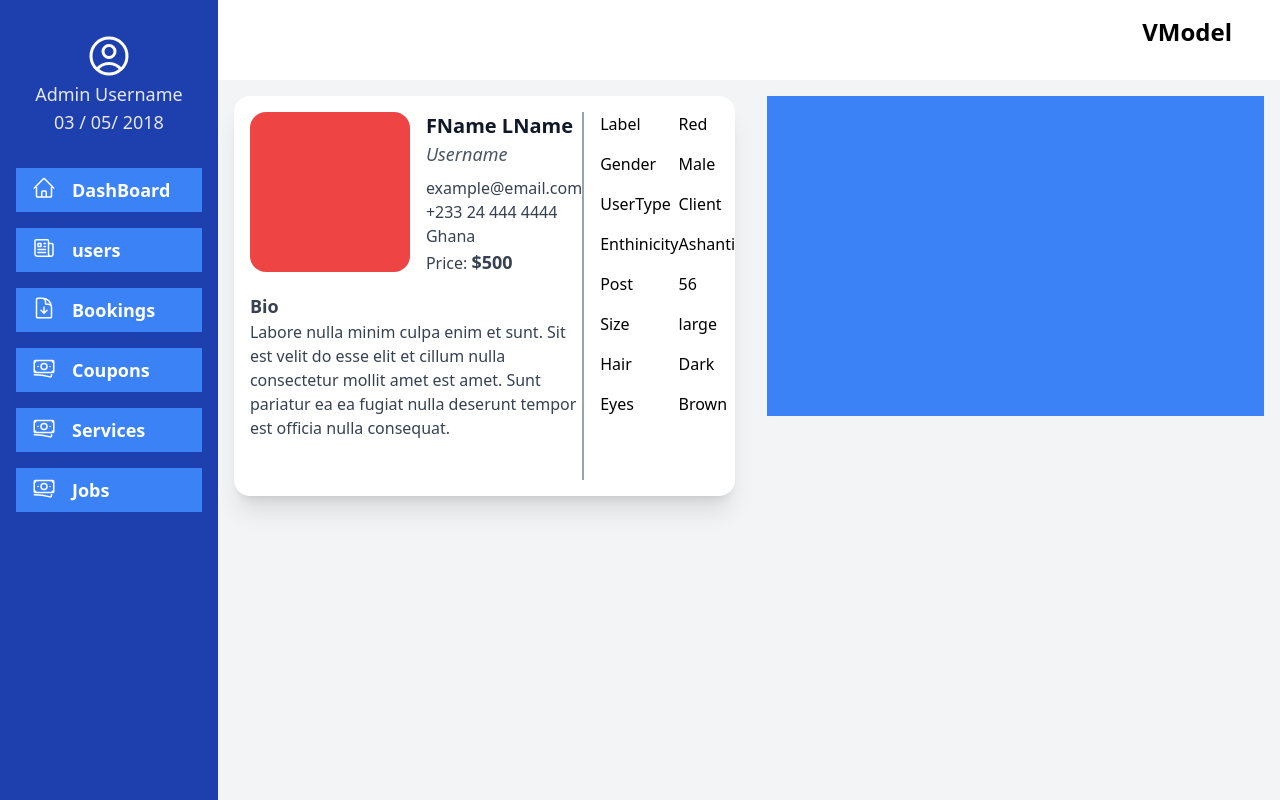
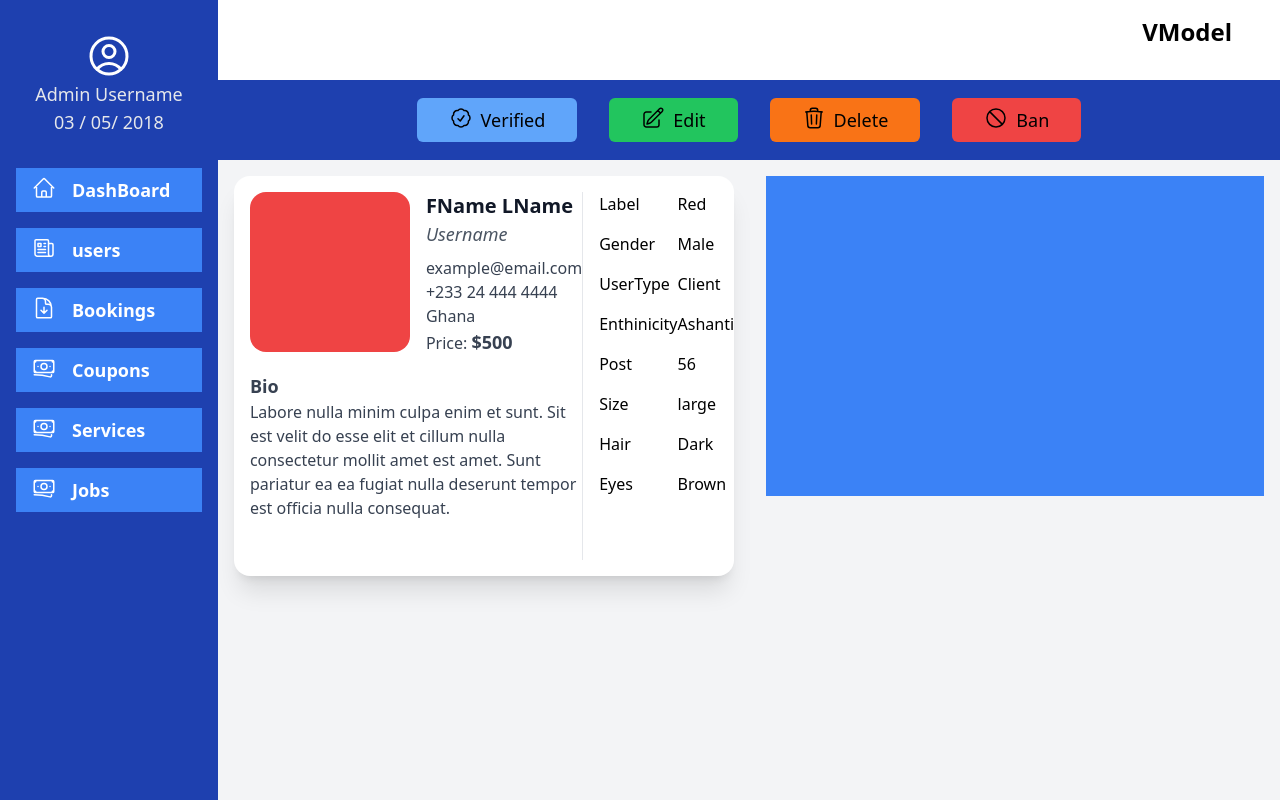
Before and after one commit to shinorspellz/Vmodel_Dashboard, a React (Create React App) app: page /users/userdetail in a window 1280 px wide. Built offline with nearby package versions, Linux system fonts and the light colour scheme.

Commit message:
done with user detail action buton

```diff
--- a/src/pages/UserDetails.jsx
+++ b/src/pages/UserDetails.jsx
@@ -5,9 +5,75 @@ function UserDetails() {
   return (
     <div>
       <NavBar />
+      <div className="w-full h-[10vh] bg-blue-800 gap-8  flex justify-center items-center">
+        <button className="py-2 px-8 bg-blue-400 rounded-md font-medium text-lg flex gap-2">
+          <svg
+            xmlns="http://www.w3.org/2000/svg"
+            fill="none"
+            viewBox="0 0 24 24"
+            strokeWidth={1.5}
+            stroke="currentColor"
+            className="w-6 h-6">
+            <path
+              strokeLinecap="round"
+              strokeLinejoin="round"
+              d="M9 12.75L11.25 15 15 9.75M21 12c0 1.268-.63 2.39-1.593 3.068a3.745 3.745 0 01-1.043 3.296 3.745 3.745 0 01-3.296 1.043A3.745 3.745 0 0112 21c-1.268 0-2.39-.63-3.068-1.593a3.746 3.746 0 01-3.296-1.043 3.745 3.745 0 01-1.043-3.296A3.745 3.745 0 013 12c0-1.268.63-2.39 1.593-3.068a3.745 3.745 0 011.043-3.296 3.746 3.746 0 013.296-1.043A3.746 3.746 0 0112 3c1.268 0 2.39.63 3.068 1.593a3.746 3.746 0 013.296 1.043 3.746 3.746 0 011.043 3.296A3.745 3.745 0 0121 12z"
+            />
+          </svg>
+          Verified
+        </button>
+        <button className="py-2 px-8  bg-green-500 rounded-md font-medium text-lg flex gap-2">
+          <svg
+            xmlns="http://www.w3.org/2000/svg"
+            fill="none"
+            viewBox="0 0 24 24"
+            strokeWidth={1.5}
+            stroke="currentColor"
+            className="w-6 h-6">
+            <path
+              strokeLinecap="round"
+              strokeLinejoin="round"
+              d="M16.862 4.487l1.687-1.688a1.875 1.875 0 112.652 2.652L10.582 16.07a4.5 4.5 0 01-1.897 1.13L6 18l.8-2.685a4.5 4.5 0 011.13-1.897l8.932-8.931zm0 0L19.5 7.125M18 14v4.75A2.25 2.25 0 0115.75 21H5.25A2.25 2.25 0 013 18.75V8.25A2.25 2.25 0 015.25 6H10"
+            />
+          </svg>
+          Edit
+        </button>
+        <button className="py-2 px-8 bg-orange-500 rounded-md font-medium text-lg flex gap-2">
+          <svg
+            xmlns="http://www.w3.org/2000/svg"
+            fill="none"
+            viewBox="0 0 24 24"
+            strokeWidth={1.5}
+            stroke="currentColor"
+            className="w-6 h-6">
+            <path
+              strokeLinecap="round"
+              strokeLinejoin="round"
+              d="M14.74 9l-.346 9m-4.788 0L9.26 9m9.968-3.21c.342.052.682.107 1.022.166m-1.022-.165L18.16 19.673a2.25 2.25 0 01-2.244 2.077H8.084a2.25 2.25 0 01-2.244-2.077L4.772 5.79m14.456 0a48.108 48.108 0 00-3.478-.397m-12 .562c.34-.059.68-.114 1.022-.165m0 0a48.11 48.11 0 013.478-.397m7.5 0v-.916c0-1.18-.91-2.164-2.09-2.201a51.964 51.964 0 00-3.32 0c-1.18.037-2.09 1.022-2.09 2.201v.916m7.5 0a48.667 48.667 0 00-7.5 0"
+            />
+          </svg>
+          Delete
+        </button>
+        <button className="py-2 px-8 bg-red-500 rounded-md font-medium text-lg flex gap-2">
+          <svg
+            xmlns="http://www.w3.org/2000/svg"
+            fill="none"
+            viewBox="0 0 24 24"
+            strokeWidth={1.5}
+            stroke="currentColor"
+            className="w-6 h-6">
+            <path
+              strokeLinecap="round"
+              strokeLinejoin="round"
+              d="M18.364 18.364A9 9 0 005.636 5.636m12.728 12.728A9 9 0 015.636 5.636m12.728 12.728L5.636 5.636"
+            />
+          </svg>
+          Ban
+        </button>
+      </div>
       <div className="flex mt-4">
         <div className="bg-white rounded-2xl h-[50vh] flex justify-between w-3/4 shadow-xl  mx-4">
-          <div className=" w-full gap-4 m-4 text-gray-700 border-r-2 border-gray-400">
+          <div className=" w-full gap-4 m-4 text-gray-700 border-r-[1px] border-gray-200">
             <div className="flex gap-4 mb-4">
               <div className="w-40 h-40 bg-red-500 rounded-2xl "></div>
               <div className="text-left">
```
